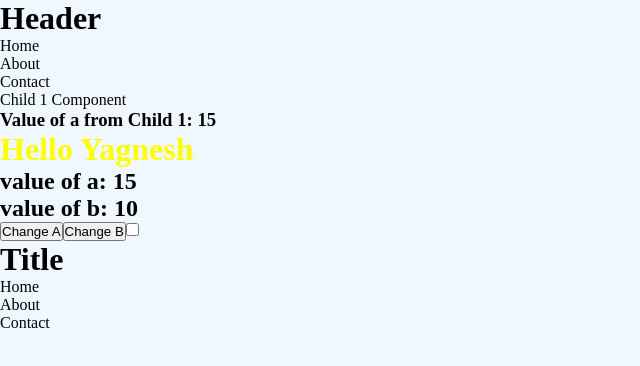
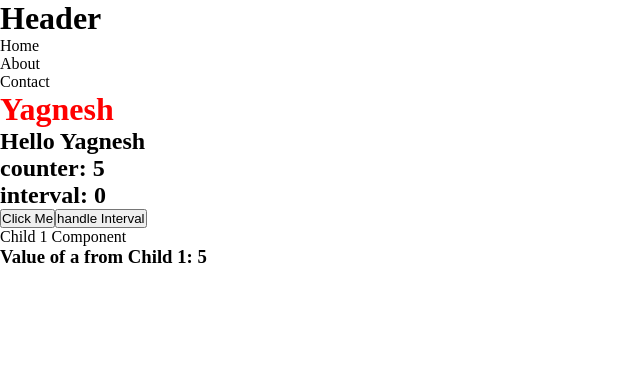
Before and after one commit to imyagnesh/trigen_react, a React app: page / in a window 1280 px wide. Shown: the top 366 px of the page, without its empty margins (0-640 px from the left). Built offline with nearby package versions, Linux system fonts and the light colour scheme.

Commit message:
explained lifecycle + basic hooks

```diff
--- a/src/components/Child1/index.jsx
+++ b/src/components/Child1/index.jsx
@@ -7,18 +7,18 @@ export default class index extends PureComponent {
   //   }
 
   componentDidMount() {
-    document.addEventListener('mousemove', this.mouseMove);
-    this.interval = setInterval(() => {
-      console.log('interval');
-    }, 1000);
+    // document.addEventListener('mousemove', this.mouseMove);
+    // this.interval = setInterval(() => {
+    //   console.log('interval');
+    // }, 1000);
   }
 
   componentWillUnmount() {
-    document.removeEventListener(
-      'mousemove',
-      this.mouseMove,
-    );
-    clearInterval(this.interval);
+    // document.removeEventListener(
+    //   'mousemove',
+    //   this.mouseMove,
+    // );
+    // clearInterval(this.interval);
   }
 
   mouseMove = () => {
@@ -28,11 +28,11 @@ export default class index extends PureComponent {
   render() {
     console.log('Child 1 Component');
     const { a } = this.props;
-    if (a >= 20) {
-      throw new Error(
-        'Value should not be greater then 20',
-      );
-    }
+    // if (a >= 20) {
+    //   throw new Error(
+    //     'Value should not be greater then 20',
+    //   );
+    // }
     return (
       <div>
         Child 1 Component
--- a/src/components/Header/index.jsx
+++ b/src/components/Header/index.jsx
@@ -1,8 +1,25 @@
-import React, { memo } from 'react';
+import React, { memo, useEffect } from 'react';
 import PropTypes from 'prop-types';
 
 const Header = ({ title, listItems }) => {
-  console.log('header Component');
+  useEffect(() => {
+    const mouseMove = () => {
+      console.log('Mouse Move');
+    };
+
+    document.addEventListener('mousemove', mouseMove);
+
+    const interval = setInterval(() => {
+      console.log('interval');
+    }, 1000);
+
+    // componentWillUnmount
+    return () => {
+      document.removeEventListener('mousemove', mouseMove);
+      clearInterval(interval);
+    };
+  }, []);
+
   return (
     <header>
       <h1>{title}</h1>
--- a/src/index.jsx
+++ b/src/index.jsx
@@ -1,4 +1,10 @@
-import React, { Component, createRef } from 'react';
+import React, {
+  Component,
+  createRef,
+  useState,
+  useEffect,
+  useRef,
+} from 'react';
 import { render } from 'react-dom';
 import Header from './components/Header';
 import Child1 from './components/Child1';
@@ -88,120 +94,188 @@ import ErrorWrapper from './components/ErrorWrapper';
 // 4. Error
 
 // When Prop value change or state value change then and then render method will call
-class App extends Component {
-  listItem = ['Home', 'About', 'Contact'];
+// class App extends Component {
+//   listItem = ['Home', 'About', 'Contact'];
 
-  // Props are initial Props
-  constructor(props) {
-    super(props);
-    this.state = {
-      a: 15,
-      b: 10,
-      // greet: `Hello ${props.name}`,
-    };
+//   // Props are initial Props
+//   constructor(props) {
+//     super(props);
+//     this.state = {
+//       a: 15,
+//       b: 10,
+//       // greet: `Hello ${props.name}`,
+//     };
 
-    this.h1Ref = createRef();
+//     this.h1Ref = createRef();
 
-    console.log('constructor');
+//     console.log('constructor');
 
-    // make api call get data
-    // set data as state;
+//     // make api call get data
+//     // set data as state;
 
-    //
-  }
+//     //
+//   }
 
-  // props are new Props
-  // state are new State
-  static getDerivedStateFromProps(props, state) {
-    console.log('getDerivedStateFromProps');
-    // console.log(props);
-    // console.log(state);
-    return {
-      greet: `Hello ${props.name}`,
-    };
-  }
+//   // props are new Props
+//   // state are new State
+//   static getDerivedStateFromProps(props, state) {
+//     console.log('getDerivedStateFromProps');
+//     // console.log(props);
+//     // console.log(state);
+//     return {
+//       greet: `Hello ${props.name}`,
+//     };
+//   }
 
-  // manipulate Dom element
-  // on component load fetch the data from api and displauy
-  // Register events
-  // Note: call only once
-  componentDidMount() {
-    // O(logN)
-    // O(N)
+//   // manipulate Dom element
+//   // on component load fetch the data from api and displauy
+//   // Register events
+//   // Note: call only once
+//   componentDidMount() {
+//     // O(logN)
+//     // O(N)
 
-    // O(1)
-    this.h1Ref.current.style = 'color: yellow';
+//     // O(1)
+//     this.h1Ref.current.style = 'color: yellow';
 
-    document.addEventListener('copy', () => {
-      console.log('Copied');
-    });
+//     document.addEventListener('copy', () => {
+//       console.log('Copied');
+//     });
 
-    // make api call get data
-    // set data as set state
-  }
+//     // make api call get data
+//     // set data as set state
+//   }
 
-  shouldComponentUpdate(nextProps, nextState) {
-    return true;
-  }
+//   shouldComponentUpdate(nextProps, nextState) {
+//     return true;
+//   }
 
-  getSnapshotBeforeUpdate(prevProps, prevState) {
-    return 10;
-  }
+//   getSnapshotBeforeUpdate(prevProps, prevState) {
+//     return 10;
+//   }
 
-  // Manipulate Dom element
-  componentDidUpdate(prevProps, prevState, snapshot) {
-    console.log('snapshot', snapshot);
-  }
+//   // Manipulate Dom element
+//   componentDidUpdate(prevProps, prevState, snapshot) {
+//     console.log('snapshot', snapshot);
+//   }
 
-  changeA = () => {
-    this.setState(({ a }) => ({ a: a + 5 }));
+//   changeA = () => {
+//     this.setState(({ a }) => ({ a: a + 5 }));
+//   };
+
+//   changeB = () => {
+//     this.setState(({ b }) => ({ b: b + 5 }));
+//   };
+
+//   render() {
+//     const { a, b, greet } = this.state;
+//     const { name } = this.props;
+
+//     console.log('render');
+
+//     return (
+//       <ErrorWrapper>
+//         <div className="container">
+//           <Header
+//             title="Header"
+//             listItems={this.listItem}
+//           />
+//           <ErrorWrapper>
+//             {a < 25 && (
+//               <Child1 a={a} listItems={this.listItem} />
+//             )}
+//           </ErrorWrapper>
+//           <h1
+//             ref={this.h1Ref}
+//             id="heading"
+//             style={{
+//               backgroundColor: 'red',
+//               color: 'green',
+//             }}>
+//             {greet}
+//           </h1>
+//           <h2>value of a: {a}</h2>
+//           <h2>value of b: {b}</h2>
+//           <button type="button" onClick={this.changeA}>
+//             Change A
+//           </button>
+//           <button type="button" onClick={this.changeB}>
+//             Change B
+//           </button>
+//           <input type="checkbox" />
+//           <Header title="Title" listItems={this.listItem} />
+//         </div>
+//       </ErrorWrapper>
+//     );
+//   }
+// }
+
+// Life Cycle method is not possible in Function Component
+// state management was not possible in Funciton Component -> Possible
+// Methods was not supported -> Possible
+function App({ name }) {
+  // this.state = {
+  //   counter: 0
+  // }
+  const [counter, setCounter] = useState(5);
+  const [interval, setInterval] = useState(0);
+  const [greet, setGreet] = useState(`Hello ${name}`);
+  const isMounted = useRef(false);
+  const h1Ref = useRef(null);
+
+  const handleClick = () => {
+    // this.setState({ counter: 10 })
+    // this.setState(({counter}) => ({ counter:counter + 5}))
+    // setCounter(10);
+    setCounter(value => value + 5);
+    console.log('handle click');
   };
 
-  changeB = () => {
-    this.setState(({ b }) => ({ b: b + 5 }));
+  // componentDidUpdate
+  // componentWillUnmount
+
+  // componentDidMount -> callOnlyOnce
+
+  // componentDidMount
+  // componentDidUpdate
+  useEffect(() => {
+    if (isMounted.current) {
+      console.log('counter or interval change');
+    }
+  }, [counter, interval]);
+
+  useEffect(() => {
+    console.log(h1Ref.current);
+    h1Ref.current.style = 'color:red';
+    isMounted.current = true;
+  }, []);
+
+  const handleInterval = () => {
+    setInterval(val => val + 1);
   };
 
-  render() {
-    const { a, b, greet } = this.state;
-    const { name } = this.props;
+  const listInterval = ['Home', 'About', 'Contact'];
 
-    console.log('render');
+  return (
+    <div>
+      {interval < 5 && (
+        <Header title="Header" listItems={listInterval} />
+      )}
+      <h1 ref={h1Ref}>{name}</h1>
+      <h2>{greet}</h2>
+      <h2>counter: {counter}</h2>
+      <h2>interval: {interval}</h2>
+      <button type="button" onClick={handleClick}>
+        Click Me
+      </button>
 
-    return (
-      <ErrorWrapper>
-        <div className="container">
-          <Header
-            title="Header"
-            listItems={this.listItem}
-          />
-          <ErrorWrapper>
-            {a < 25 && (
-              <Child1 a={a} listItems={this.listItem} />
-            )}
-          </ErrorWrapper>
-          <h1
-            ref={this.h1Ref}
-            id="heading"
-            style={{
-              backgroundColor: 'red',
-              color: 'green',
-            }}>
-            {greet}
-          </h1>
-          <h2>value of a: {a}</h2>
-          <h2>value of b: {b}</h2>
-          <button type="button" onClick={this.changeA}>
-            Change A
-          </button>
-          <button type="button" onClick={this.changeB}>
-            Change B
-          </button>
-          <input type="checkbox" />
-          <Header title="Title" listItems={this.listItem} />
-        </div>
-      </ErrorWrapper>
-    );
-  }
+      <button type="button" onClick={handleInterval}>
+        handle Interval
+      </button>
+
+      {counter < 25 && <Child1 a={counter} />}
+    </div>
+  );
 }
 
 render(
```
